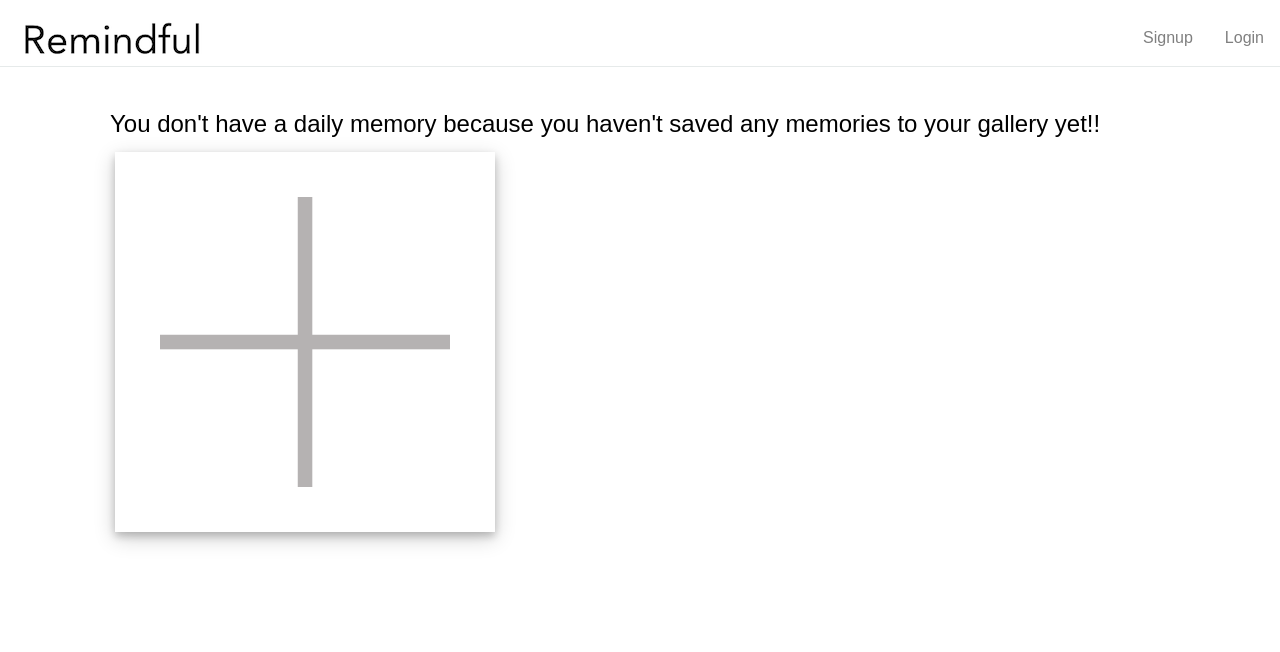
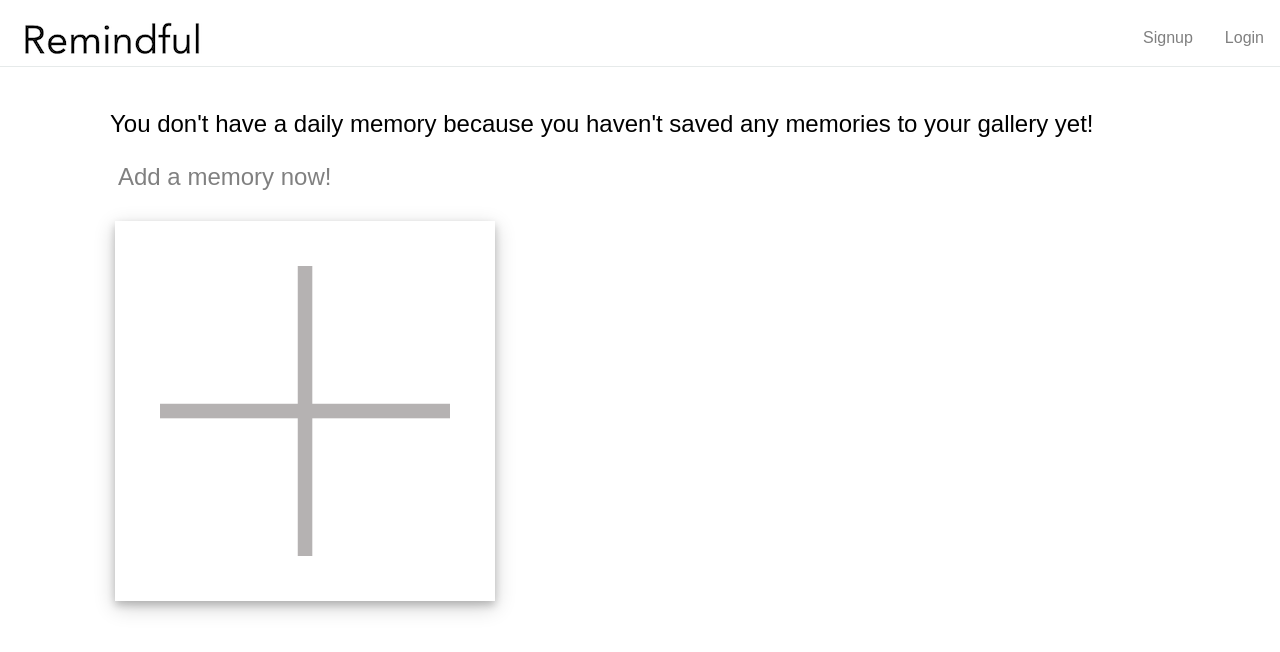
Before and after one commit to projectremindful/remindful, a React (Create React App) app in the folder client/: page /reminder/1 in a window 1280 px wide. Shown: the top 652 px of the page. Built offline with nearby package versions, Linux system fonts and the light colour scheme; no server answers.

Commit message:
corrected typos

```diff
--- a/client/src/components/pages/AddMemory.jsx
+++ b/client/src/components/pages/AddMemory.jsx
@@ -146,7 +146,7 @@ class AddMemory extends Component {
                 className="p-2"
                 type="textarea"
                 name="notes"
-                placeholder="Add what you'd like to reflect on in this memory, note you thoughts or memories."
+                placeholder="Add what you'd like to reflect on in this memory, note your thoughts or memories."
                 value={this.state.notes}
                 onChange={e => this.handleChange(e)}
               />
--- a/client/src/components/pages/Reminder.jsx
+++ b/client/src/components/pages/Reminder.jsx
@@ -82,8 +82,9 @@ export default class Reminder extends Component {
         }}
       >
         <h4>
-          You don't have a daily memory because you haven't saved any memories
-          to your gallery yet!!
+          <p>You don't have a daily memory because you haven't saved any memories
+          to your gallery yet!</p>
+          <p className="Addmem p-2">Add a memory now!</p>
         </h4>
         <Link to="/add-memory">
           <div className="show-image">
--- a/client/src/styles/index.scss
+++ b/client/src/styles/index.scss
@@ -138,6 +138,9 @@ h2 {
   }
 }
 
+.Addmem {
+  color: grey;
+}
 // slider transition
 
 .forms {
```
